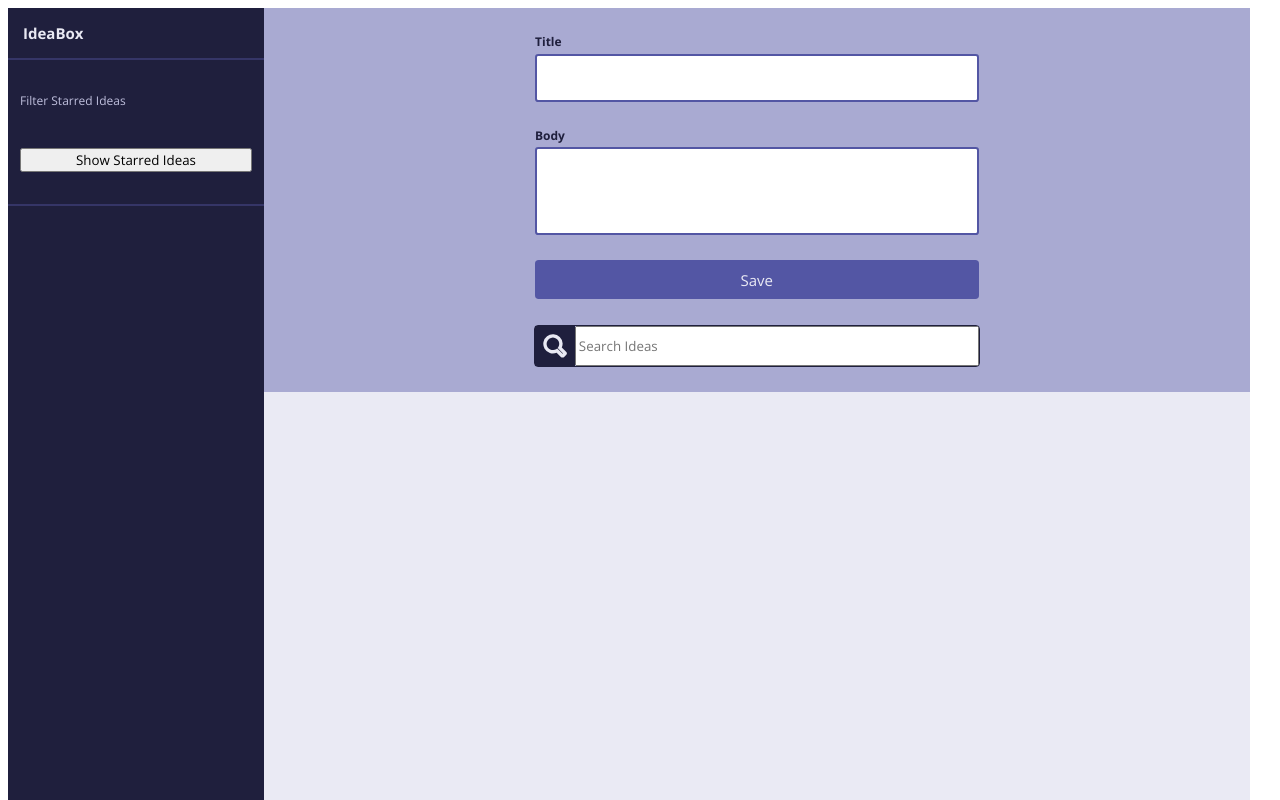
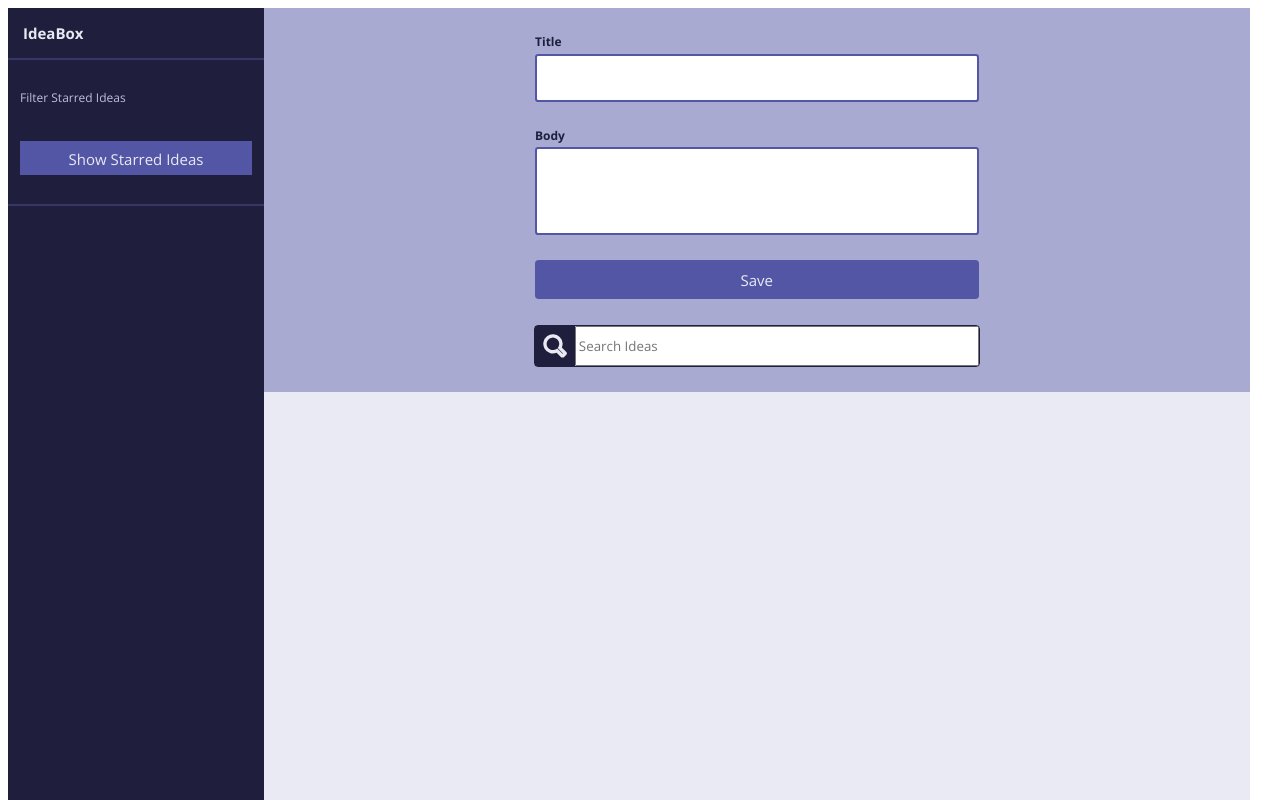
Before and after one commit to davidleach724/ideaBox, a plain HTML site: page index.html in a window 1280 px wide. Shown: the top 800 px of the page. Drawn offline with nearby package versions, Linux system fonts and the light colour scheme.

Commit message:
Update class to reflect change in HTML

```diff
--- a/style.css
+++ b/style.css
@@ -43,7 +43,7 @@ main {
   margin: 0;
 }
 
-.starred-ideas-button {
+.show-ideas-button {
   font-size: 15px;
   color: #E9E9F3;
   background: #5356A4;
```
